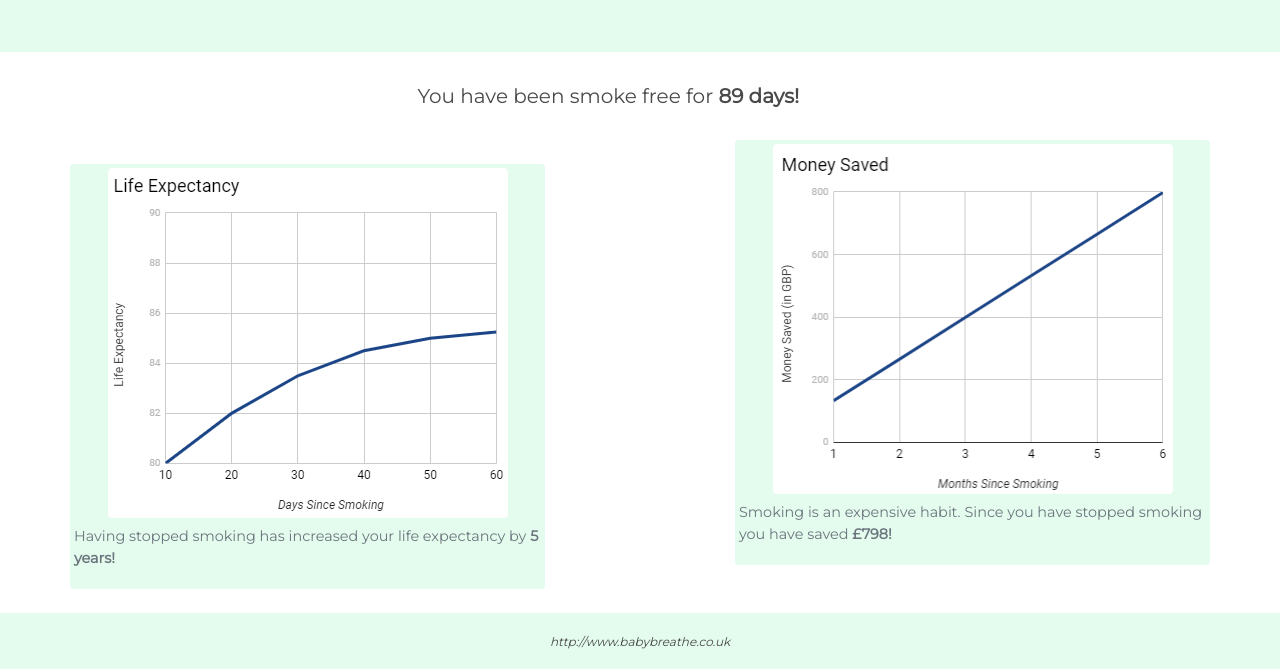
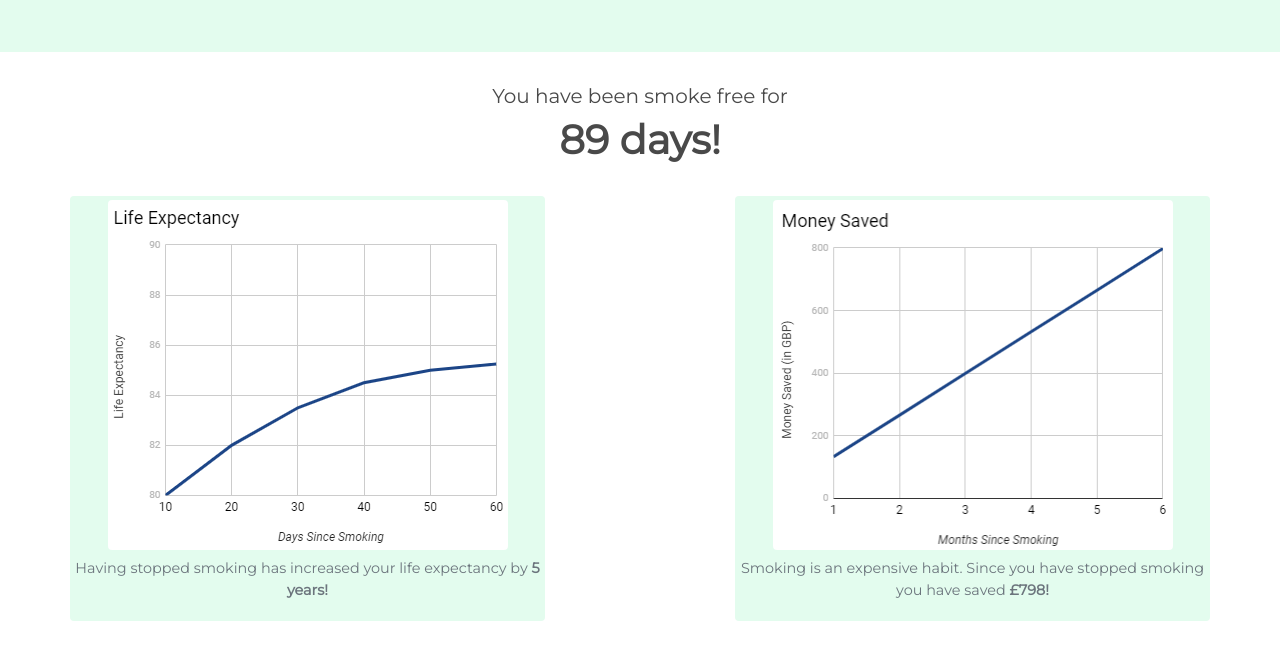
Before and after one commit to gss480/HCI_Project, a plain HTML site: page HCI_site/Source_Code/stats.html in a window 1280 px wide. Shown: the part 260-929 px from the top of the page. After the commit the page ends 905 px from the top, so only its background shows below. Drawn offline with nearby package versions, Linux system fonts and the light colour scheme.

Commit message:
Removed footer from Stats and added some design changes

```diff
--- a/HCI_site/Source_Code/stats.html
+++ b/HCI_site/Source_Code/stats.html
@@ -34,32 +34,31 @@
         <div class="pl-5 pr-5">
             <div class="container">
                 <div class="row justify-content-center">
-                <div class="col-sm-5">
-                    <p class="h5">You have been smoke free for <strong>89 days!</strong></p>
+                    <div class="col-sm-4 text-center">
+                        <p class="h5">You have been smoke free for</p>
                     </div>
+                    <div class="w-100"></div>
+                    <div class="col-sm-4 text-center">
+                        <p class="h1"><strong>89 days!</strong></p>
+                    </div>
+
                 </div>
                 <div class="row justify-content-between" id="tester">
-                <div class="col-sm-5 mt-5 mb-4 p-1 rounded">
+                    <div class="col-sm-5 mt-4 mb-4 p-1 rounded">
                         <figure class="figure text-center">
                             <img src="images/Life_Expectancy.png" class="figure-img img-fluid rounded" alt="A line diagram indicating the increase in life expectancy.">
-                        <figcaption class="figure-caption fig-capt">Having stopped smoking has increased your life expectancy by <strong>5 years!</strong></figcaption>
+                            <figcaption class="figure-caption">Having stopped smoking has increased your life expectancy by <strong>5 years!</strong></figcaption>
                         </figure>
                     </div>
-                <div class="col-sm-5 mt-4 mb-5 p-1 rounded">
+                    <div class="col-sm-5 mt-4 mb-4 p-1 rounded">
                         <figure class="figure text-center">
-                        <img src="images/Money_Saved.png" class="figure-img img-fluid rounded" alt="A line diagram indicating the increase in life expectancy.">
-                        <figcaption class="figure-caption fig-capt">Smoking is an expensive habit. Since you have stopped smoking you have saved <strong>&pound798!</strong></figcaption>
+                            <img src="images/Money_Saved.png" class="figure-img img-fluid rounded" alt="A line diagram indicating the money saved by not smoking.">
+                            <figcaption class="figure-caption">Smoking is an expensive habit. Since you have stopped smoking you have saved <strong>&pound798!</strong></figcaption>
                         </figure>
                     </div>
                 </div>
             </div>
         </div>
-
-                <footer class="p-3">
-                    <div class="text-center">
-                        <a href="http://www.babybreathe.co.uk">http://www.babybreathe.co.uk</a>
-                    </div>
-                </footer>
 
         <!--Bootstrap JS depenencies-->
         <script src="https://code.jquery.com/jquery-3.4.1.slim.min.js" integrity="sha256-pasqAKBDmFT4eHoN2ndd6lN370kFiGUFyTiUHWhU7k8=" crossorigin="anonymous"></script>
--- a/HCI_site/Source_Code/styles/styles.css
+++ b/HCI_site/Source_Code/styles/styles.css
@@ -132,7 +132,3 @@ footer {
 #tester .col-sm-5 {
     background-color: rgb(227, 252, 238);
 }
-
-.fig-capt {
-    text-align: left !important;
-}
```
Lines whose indentation alone changed are shown as unchanged.
